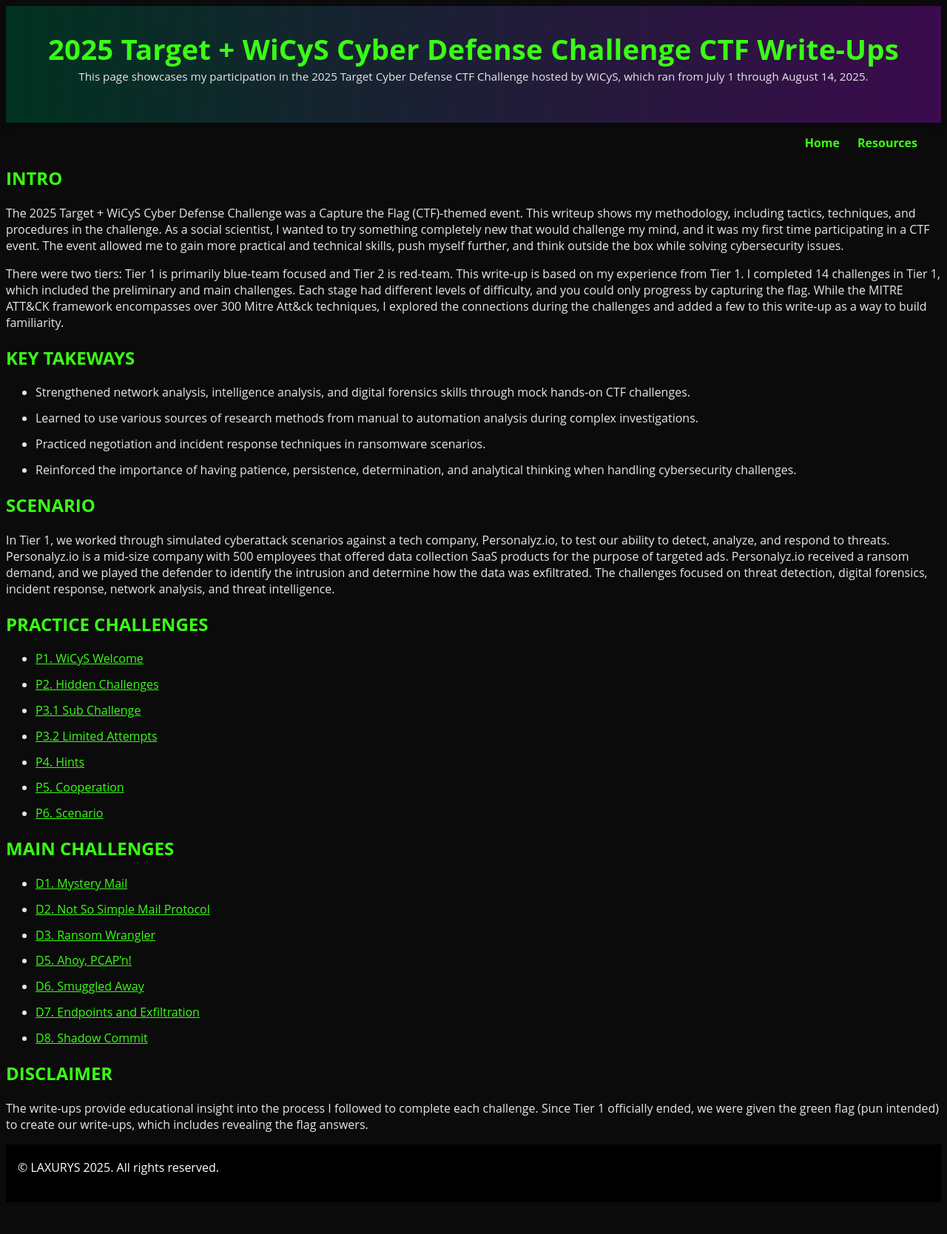
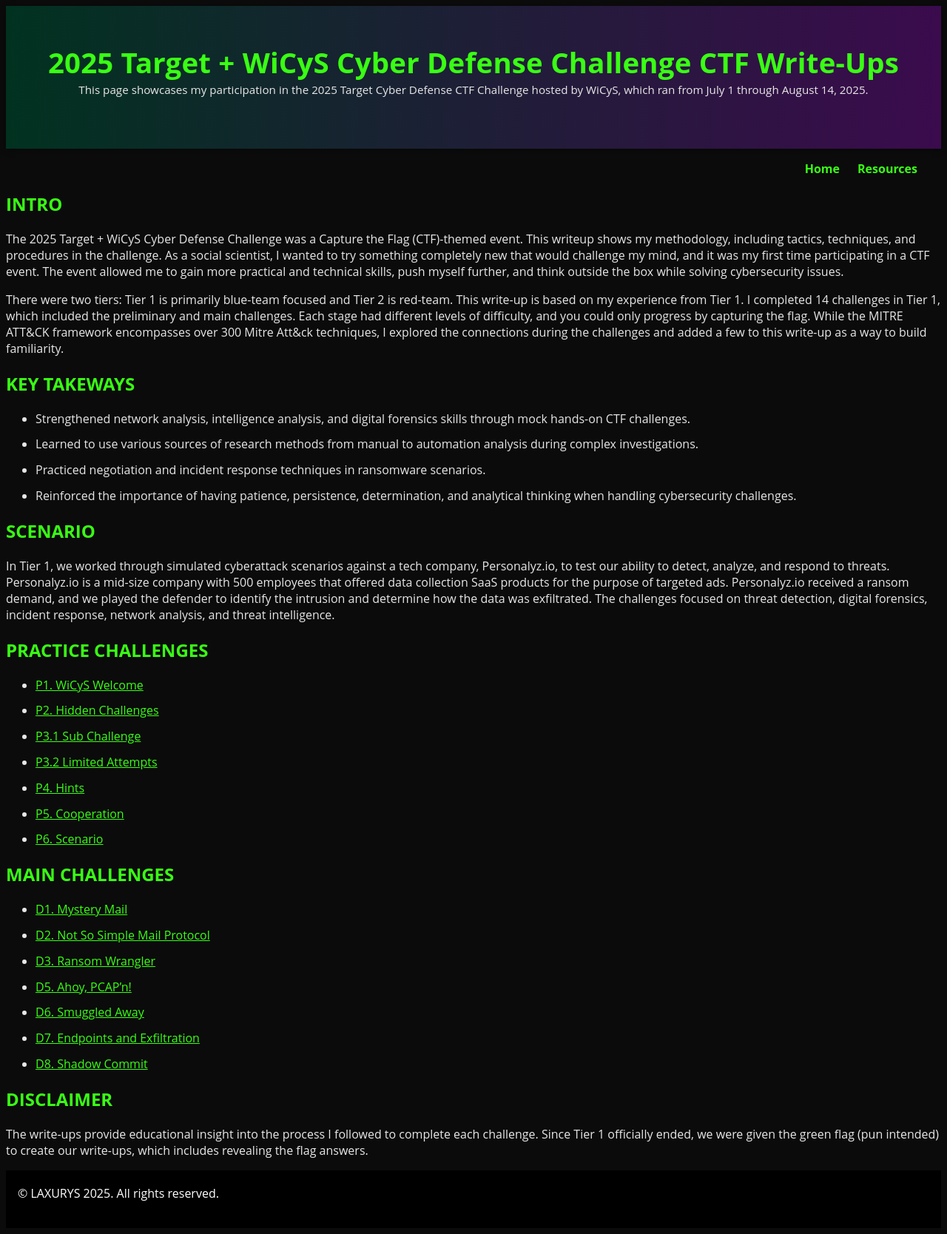
Before and after one commit to glsanclem/2025_wicys_target_ctf, a Jekyll site: the page built from index.md, in a window 1280 px wide. Shown: the whole page at 74% size. Built offline with Jekyll 4.4.1, drawn with Linux system fonts in a browser that asks for light colours; before the commit the page ends 1633 px from its top, so only the background shows below that.

Commit message:
Update style.css

```diff
--- a/assets/css/style.css
+++ b/assets/css/style.css
@@ -6,7 +6,7 @@
 header, .site-header, .header {
   background: linear-gradient(90deg, #013220 0%, #3b0b4d 100%);
   color: #ffffff;
-  padding: 2.4rem 1rem;
+  padding: 3.5rem 1rem; /* increase from 2.4rem to 3.5rem */
   text-align: center;
   box-shadow: 0 2px 8px rgba(0,0,0,0.35);
   font-family: "Open Sans", "Helvetica Neue", Helvetica, Arial, sans-serif;
```
